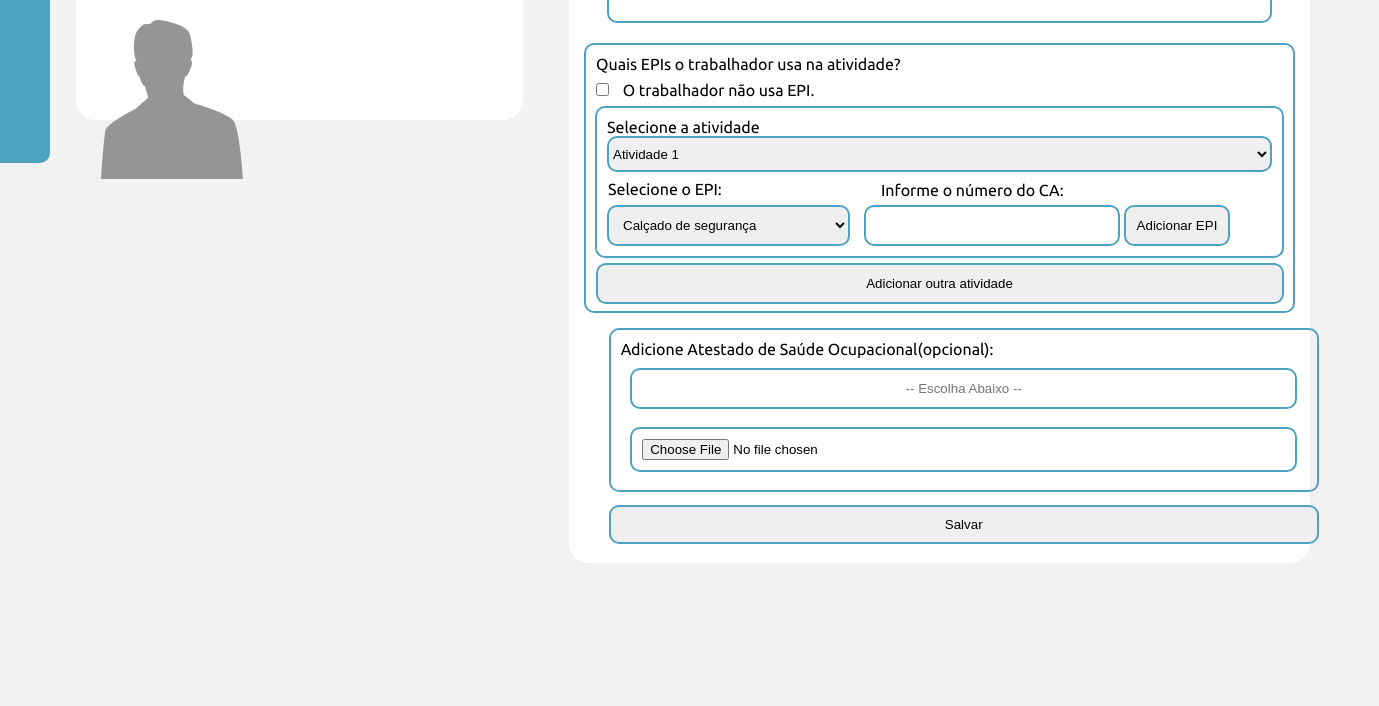
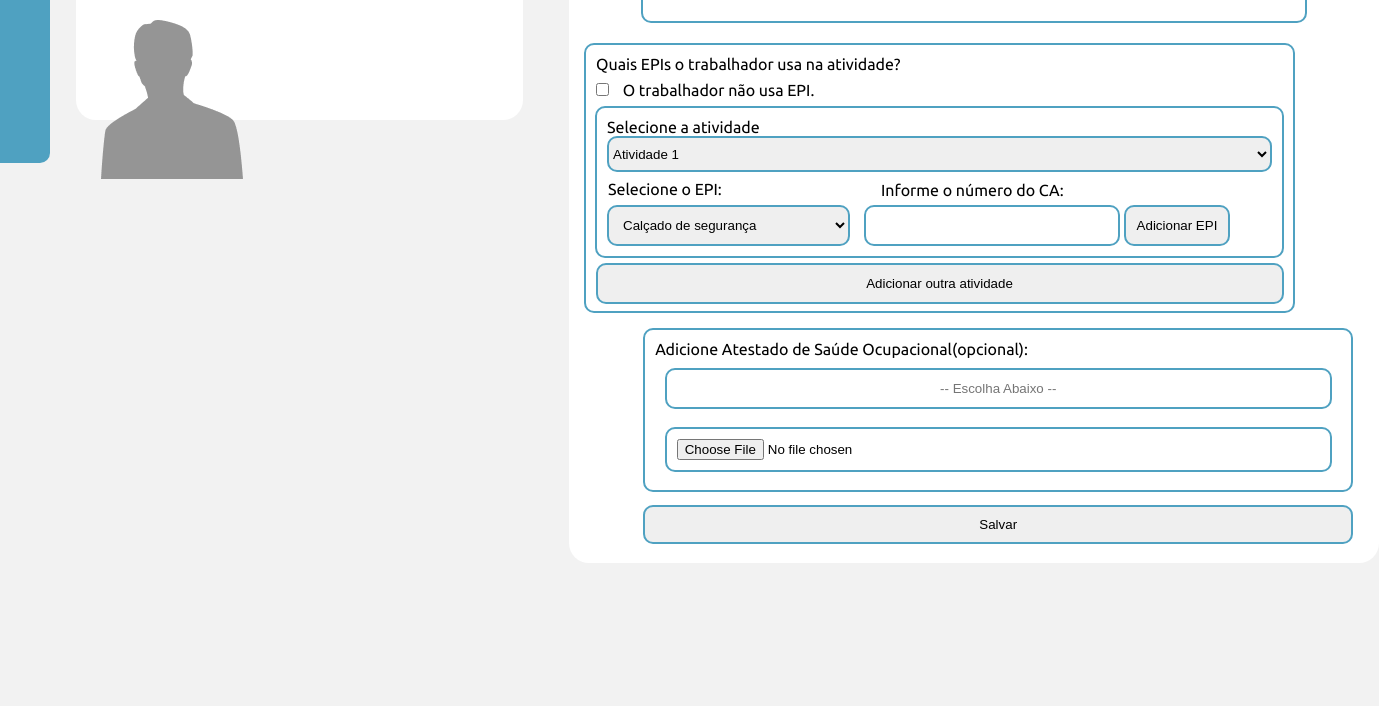
Before and after one commit to leonardodulci/desafio, a website built with Parcel: page index.html in a window 1280 px wide. Shown: the part 507-1213 px from the top of the page, 1379 px wide, since content can reach past the window. Built offline with nearby package versions, Linux system fonts and the light colour scheme.

Commit message:
Update style.css

```diff
--- a/style.css
+++ b/style.css
@@ -154,7 +154,7 @@ main > .text {
     left: 569px;
     background-color: #ffffff;
     height: 870px;
-    width: 741px;
+    width: 810px;
     border-radius: 20px;
 }
 form > h1{
```
